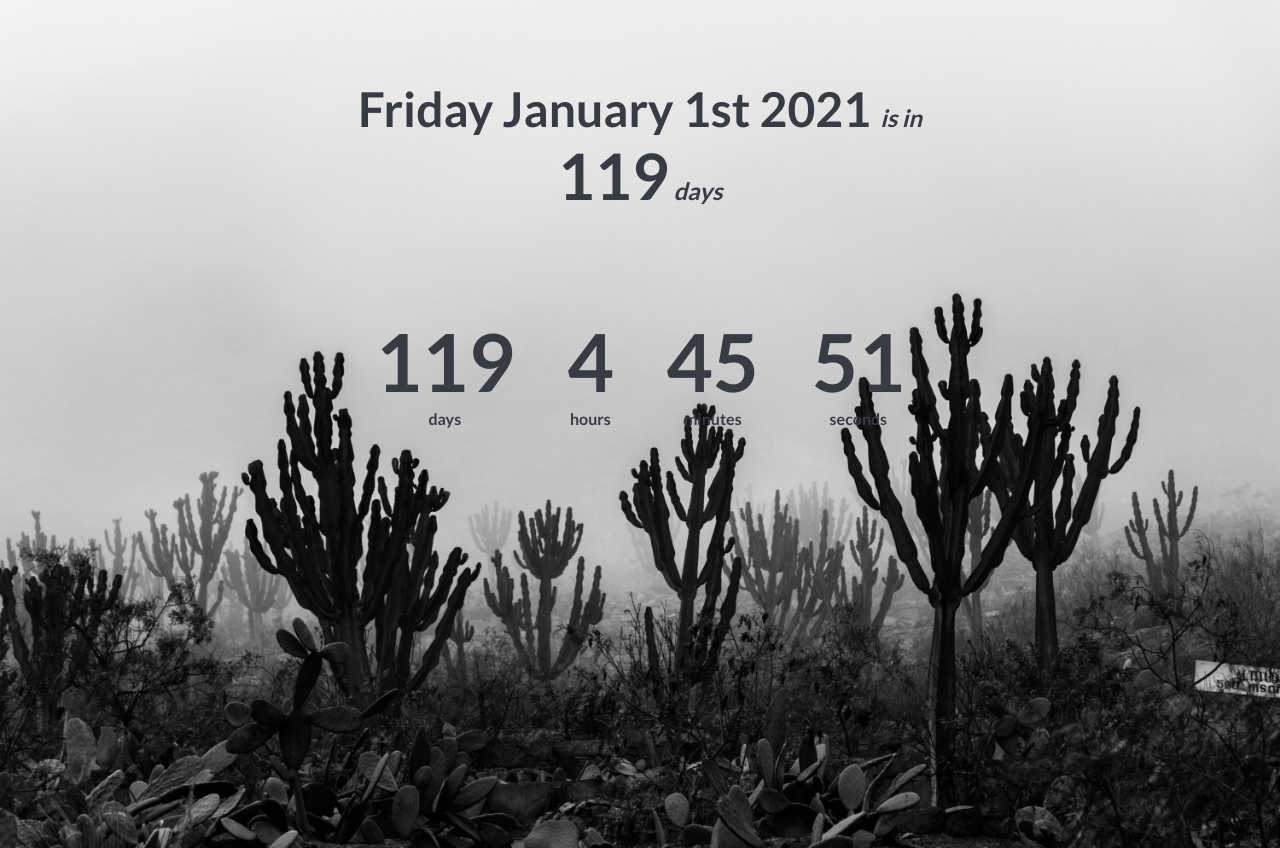
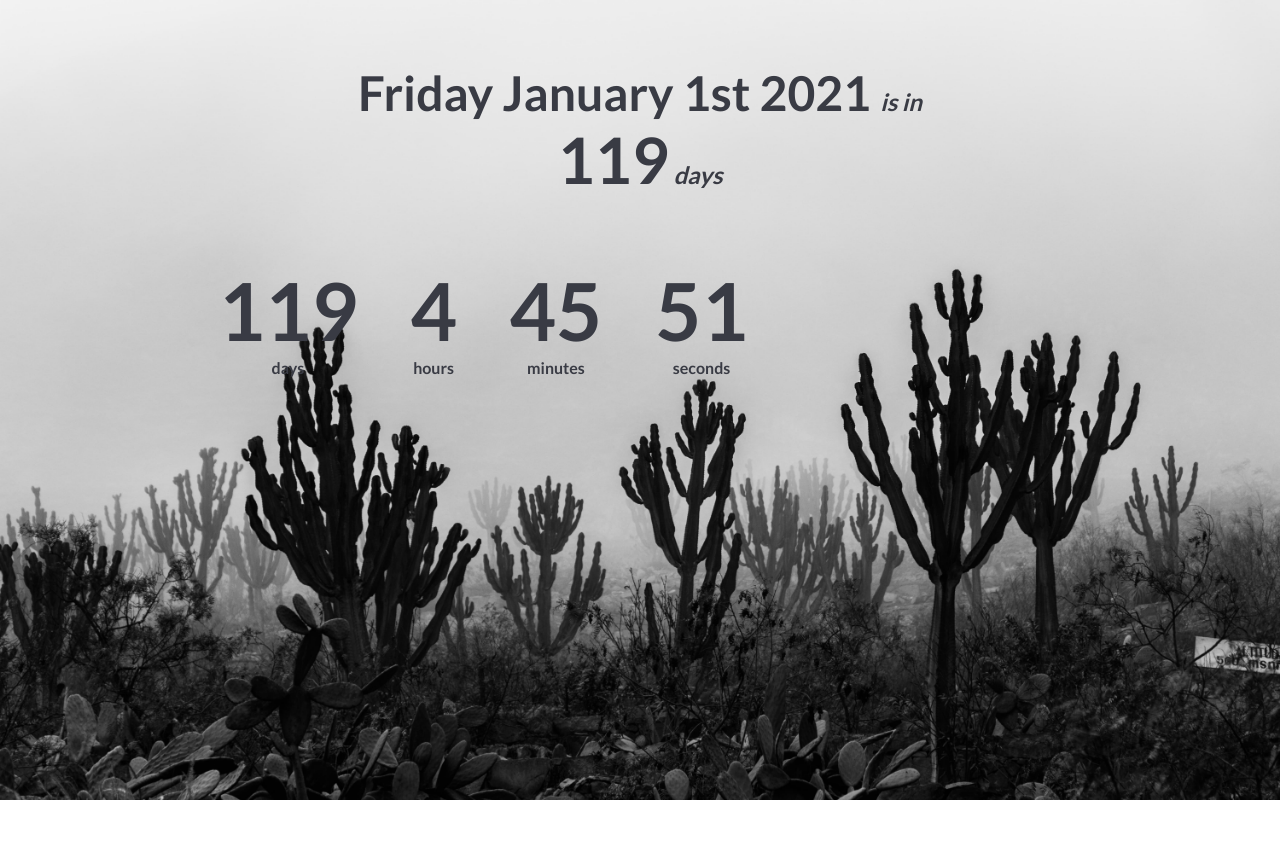
Before and after one commit to mousam-jha-au1/vanila-js, a plain HTML site: page days-left-for-2021/index.html in a window 1280 px wide. After the commit the page ends 800 px from the top, so only its background shows below. Drawn offline with Linux system fonts and the light colour scheme.

Commit message:
scroll-bar-removed

```diff
--- a/days-left-for-2021/css/styles.css
+++ b/days-left-for-2021/css/styles.css
@@ -1,14 +1,19 @@
 /* Fonts */
 @import url("https://fonts.googleapis.com/css2?family=Lato:wght@300;400;700;900&display=swap");
 
+* {
+  margin: 0;
+  padding: 0;
+  box-sizing: border-box;
+}
+
 body {
-  margin: 0;
   font-family: "Lato", sans-serif;
-  min-height: 100vh;
+  height: 100vh;
   background-image: url(../images/background.jpg);
-  background-position: center center;
+  background-position: center;
   background-size: cover;
-  background-repeat: no-repeat no-repeat;
+  background-repeat: no-repeat;
   color: #393b44;
 }
 
@@ -97,14 +102,16 @@ body {
   display: flex;
   max-width: 70%;
   flex-direction: column;
-  align-items: center;
-  margin: 5em;
   text-align: center;
   margin: 0 auto;
-  margin-top: 3em;
+}
+
+.header-container {
+  margin-top: 4em;
 }
 
 .countdown-container {
+  margin-top: 4em;
   width: 100%;
   display: flex;
   justify-content: space-around;
```
